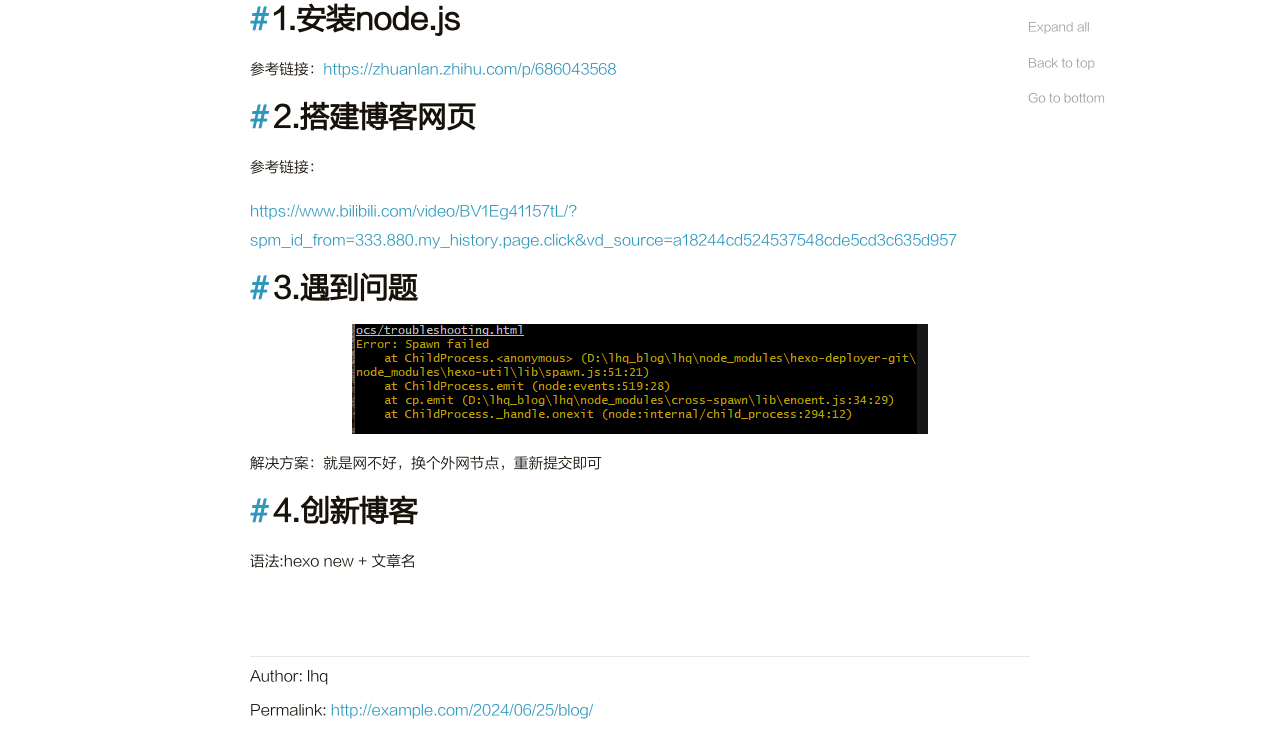
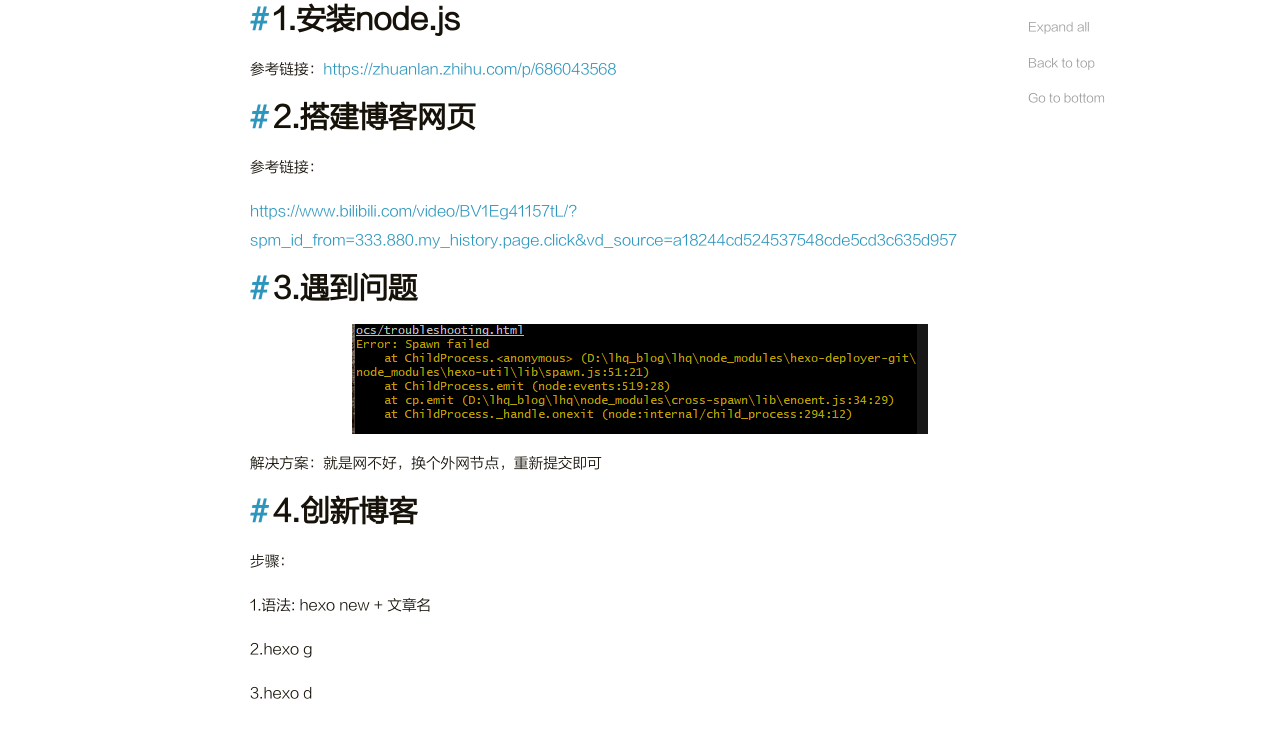
Before and after one commit to lhqxcc/lhqxcc.github.io, a plain HTML site: page 2024/06/25/blog/index.html in a window 1280 px wide. Shown: the part 215-949 px from the top of the page. Drawn offline with Linux system fonts and the light colour scheme.

Commit message:
Site updated: 2024-06-30 19:03:17

```diff
--- a/2024/06/25/blog/index.html
+++ b/2024/06/25/blog/index.html
@@ -219,7 +219,10 @@
 <p><a target="_blank" rel="noopener" href="https://www.bilibili.com/video/BV1Eg41157tL/?spm_id_from=333.880.my_history.page.click&vd_source=a18244cd524537548cde5cd3c635d957">https://www.bilibili.com/video/BV1Eg41157tL/?spm_id_from=333.880.my_history.page.click&amp;vd_source=a18244cd524537548cde5cd3c635d957</a></p>
 <h1 id="3-遇到问题"><a href="#3-遇到问题" class="headerlink" title="3.遇到问题"></a>3.遇到问题</h1><p><img src="/../image/1.png"></p>
 <p>解决方案：就是网不好，换个外网节点，重新提交即可</p>
-<h1 id="4-创新博客"><a href="#4-创新博客" class="headerlink" title="4.创新博客"></a>4.创新博客</h1><p>语法:hexo new + 文章名</p>
+<h1 id="4-创新博客"><a href="#4-创新博客" class="headerlink" title="4.创新博客"></a>4.创新博客</h1><p>步骤：</p>
+<p>1.语法: hexo new + 文章名</p>
+<p>2.hexo g</p>
+<p>3.hexo d</p>
 
         </div>
 
```
